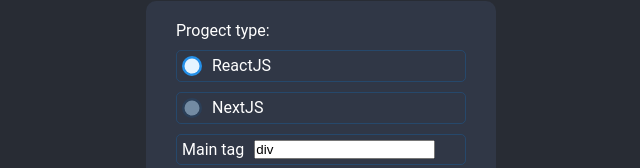
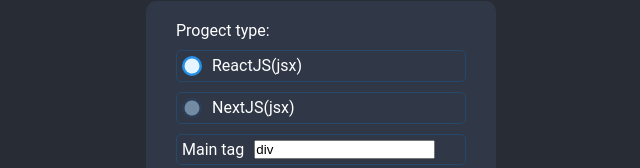
Before and after one commit to Vitalii-Volianyk/VSC-React_component, a React (Create React App) app in the folder ui/: page / in a window 1280 px wide. Shown: the top 168 px of the page, without its empty margins (319-959 px from the left). Built offline with nearby package versions, Linux system fonts and the light colour scheme.

Commit message:
Refactor Form components to use shared Input component

```diff
--- a/ui/src/App.jsx
+++ b/ui/src/App.jsx
@@ -12,9 +12,6 @@
 	const [structure, setStructure] = useState(Code);
 	const [path, setPath] = useState([]);
 	const [newFoderPath, setNewFoderPath] = useState("");
-	const [render, setRender] = useState(() => {
-		return;
-	});
 
 	useEffect(() => {
 		window.addEventListener("message", (event) => {
@@ -54,9 +51,7 @@
 		});
 		setPath([...path, newPath]);
 	};
-	const addFolder = (newPath) => {
-		setNewFoderPath(newPath);
-	};
+
 	const saveFolder = (folderName) => {
 		if (folderName === "") {
 			setNewFoderPath("");
@@ -74,17 +69,13 @@
 	return (
 		<div className="App">
 			<div className="floating">
-				<Types templates={Templates} render={setRender} />
+				<Types templates={Templates} />
 				{newFoderPath !== "" && (
-					<AddFolder
-						saveFolder={saveFolder}
-						parentPath={newFoderPath}
-						render={render}
-					/>
+					<AddFolder saveFolder={saveFolder} parentPath={newFoderPath} />
 				)}
 			</div>
 
-			<Route addFolder={addFolder} folders={structure.folders} />
+			<Route addFolder={setNewFoderPath} folders={structure.folders} />
 			<button className="MainButton" onClick={save}>
 				Save
 			</button>
--- a/ui/src/Components/Types.jsx
+++ b/ui/src/Components/Types.jsx
@@ -1,5 +1,5 @@
 import { useState } from "react";
-import { compileTemplate } from "../func";
+
 import Field from "./Form/Field";
 
 function Types({ templates }) {
@@ -14,11 +14,15 @@
 		setCurrTemplates({});
 	};
 
-	if (Object.keys(subTemplates).length !== 0) {
-		console.log(
-			compileTemplate(templates, currentType, vars, subTemplates, currTemplates)
-		);
-	}
+	// const saveFolder = () => {
+	// 	if (Object.keys(subTemplates).length !== 0) {
+	// 			templates,
+	// 			currentType,
+	// 			vars,
+	// 			subTemplates,
+	// 			currTemplates
+	// 	}
+	// };
 
 	return (
 		<div className="TypesContainer">
--- a/ui/src/template.js
+++ b/ui/src/template.js
@@ -1,5 +1,5 @@
 const Templates = {
-	ReactJS: {
+	"ReactJS(jsx)": {
 		"$Main_tag[input]": "div",
 
 		"#Styles[list]": {
@@ -62,7 +62,7 @@
 			],
 		},
 	},
-	NextJS: {
+	"NextJS(jsx)": {
 		"$Main_tag[input]": "div2",
 
 		"#Styles[list]": {
```
